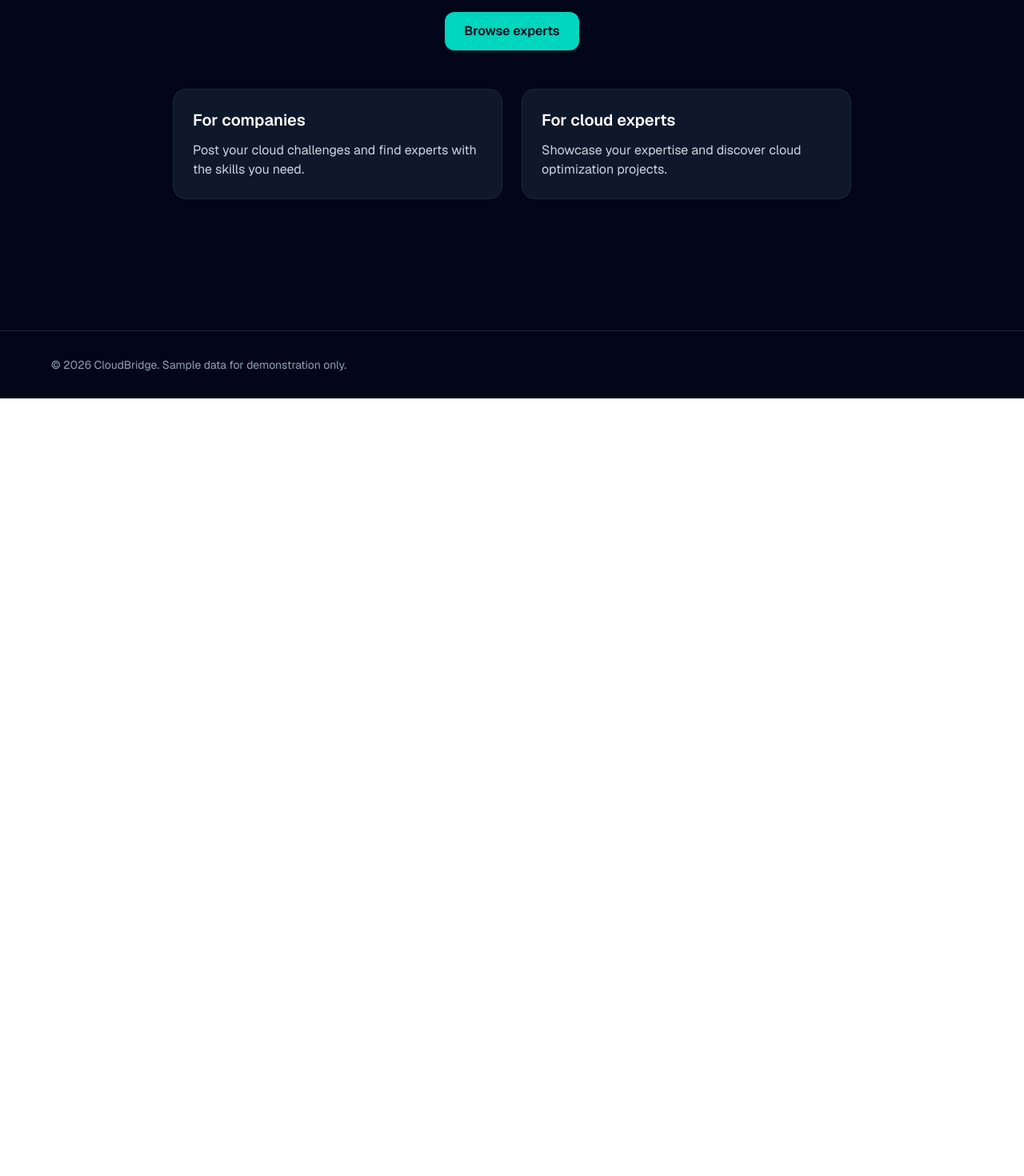
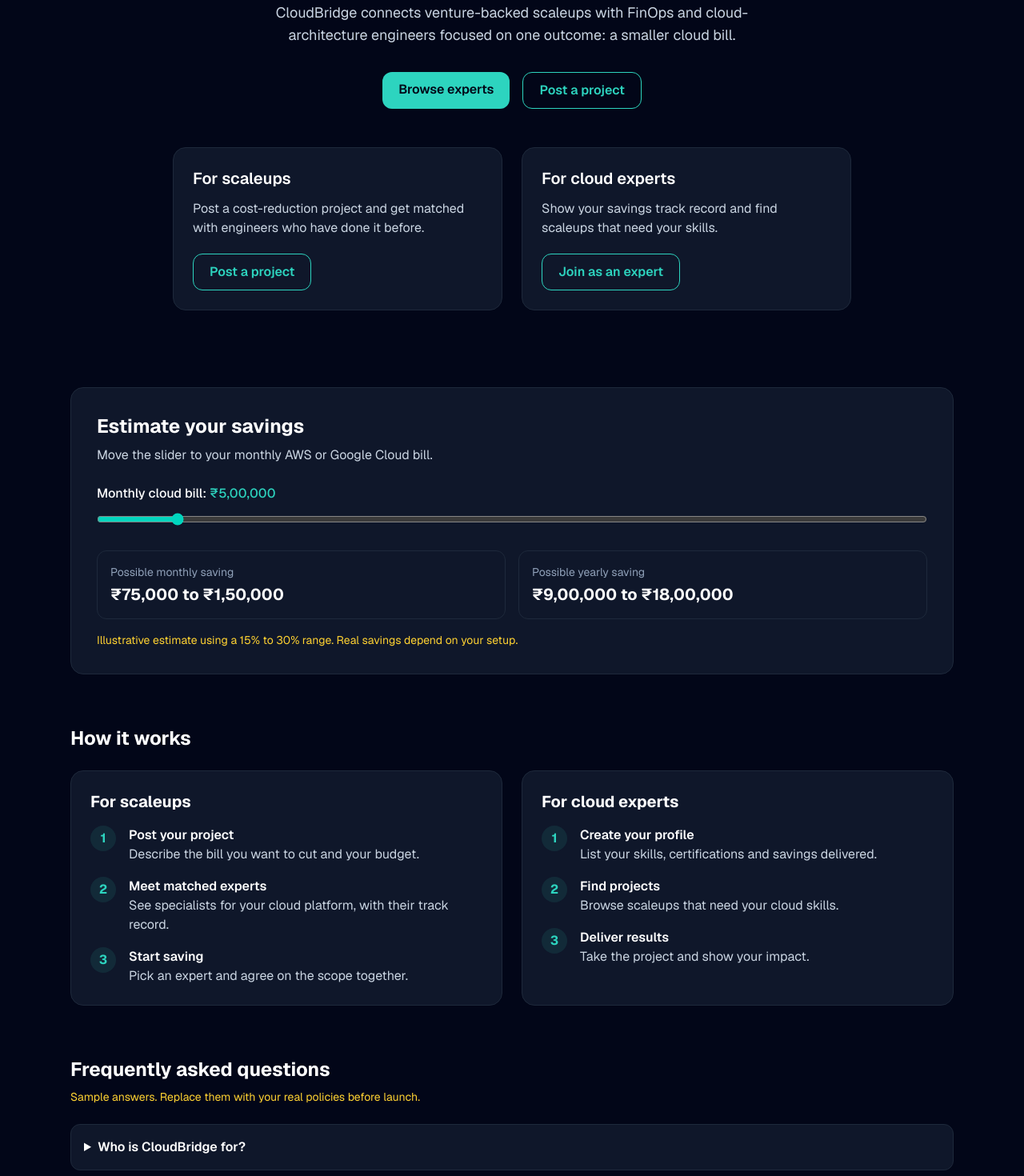
Before and after one commit to AareenRaj/Cloud-Bridge, a Next.js app: page / in a window 1280 px wide. Shown: the part 460-1930 px from the top of the page at 80% size. Before the commit the page ends 958 px from the top, so only its background shows below. Built offline with nearby package versions, Linux system fonts and the light colour scheme.

Commit message:
Reorder home page and apply scaleup-focused copy

```diff
--- a/src/app/page.tsx
+++ b/src/app/page.tsx
@@ -1,48 +1,68 @@
-import Link from "next/link";
+import SavingsEstimator from "@/components/SavingsEstimator";
+import HowItWorks from "@/components/HowItWorks";
+import Faq from "@/components/Faq";
+import Button from "@/components/Button";
+import Card from "@/components/Card";
+
 export default function Home() {
   return (
     <main className="min-h-screen bg-slate-950 text-white">
-
-
       <section className="mx-auto max-w-4xl px-6 py-24 text-center">
         <p className="mb-5 font-semibold text-teal-400">
-          CLOUD EXPERTS. SMARTER SPENDING.
+          CLOUD FINOPS FOR SCALEUPS
         </p>
 
         <h1 className="text-4xl font-bold leading-tight md:text-6xl">
-          Reduce your cloud costs with the right experts.
+          Cut your AWS and Google Cloud bill with specialists who only do that.
         </h1>
 
         <p className="mx-auto mt-6 max-w-2xl text-lg text-slate-300">
-          Connect with AWS and Google Cloud specialists to review
-          your infrastructure and find opportunities to save.
+          CloudBridge connects venture-backed scaleups with FinOps and
+          cloud-architecture engineers focused on one outcome: a smaller cloud
+          bill.
         </p>
 
-        <Link
-        href="/experts"
-        className="mt-8 inline-block rounded-xl bg-teal-400 px-6 py-3 font-semibold text-slate-950 hover:bg-teal-300"
-        >
-          Browse experts
-          </Link>
+        <div className="mt-8 flex flex-wrap justify-center gap-4">
+          <Button href="/experts">Browse experts</Button>
+          <Button href="/projects/new" variant="outline">
+            Post a project
+          </Button>
+        </div>
 
         <div className="mt-12 grid gap-6 text-left md:grid-cols-2">
-          <article className="rounded-2xl border border-slate-800 bg-slate-900 p-6">
-            <h2 className="text-xl font-semibold">For companies</h2>
+          <Card>
+            <h2 className="text-xl font-semibold">For scaleups</h2>
             <p className="mt-3 text-slate-300">
-              Post your cloud challenges and find experts with
-              the skills you need.
+              Post a cost-reduction project and get matched with engineers who
+              have done it before.
             </p>
-          </article>
+            <div className="mt-5">
+              <Button href="/projects/new" variant="outline">
+                Post a project
+              </Button>
+            </div>
+          </Card>
 
-          <article className="rounded-2xl border border-slate-800 bg-slate-900 p-6">
+          <Card>
             <h2 className="text-xl font-semibold">For cloud experts</h2>
             <p className="mt-3 text-slate-300">
-              Showcase your expertise and discover cloud
-              optimization projects.
+              Show your savings track record and find scaleups that need your
+              skills.
             </p>
-          </article>
+            <div className="mt-5">
+              <Button href="/experts/join" variant="outline">
+                Join as an expert
+              </Button>
+            </div>
+          </Card>
         </div>
       </section>
+
+      <div className="mx-auto max-w-6xl space-y-16 px-6 pb-24">
+        <SavingsEstimator />
+        <HowItWorks />
+        <Faq />
+      </div>
     </main>
   );
 }
--- /dev/null
+++ b/src/components/Faq.tsx
@@ -0,0 +1,25 @@
+const questions = [
+  ["Who is CloudBridge for?", "Venture-backed scaleups with growing AWS or Google Cloud bills, and the engineers who specialize in reducing them."],
+  ["How do I know an expert is good?", "Profiles show certifications and past savings. Verification is planned for the real launch."],
+  ["Does an expert need access to my cloud account?", "Often read-only billing access is enough to start. You decide what to share."],
+  ["What does it cost?", "Pricing is not set yet. This demo has no payments."],
+];
+
+export default function Faq() {
+  return (
+    <section>
+      <h2 className="text-2xl font-bold">Frequently asked questions</h2>
+      <p className="mt-2 text-sm text-amber-300">
+        Sample answers. Replace them with your real policies before launch.
+      </p>
+      <div className="mt-6 space-y-3">
+        {questions.map(([question, answer]) => (
+          <details key={question} className="rounded-xl border border-edge bg-panel p-4">
+            <summary className="cursor-pointer font-semibold">{question}</summary>
+            <p className="mt-3 text-slate-300">{answer}</p>
+          </details>
+        ))}
+      </div>
+    </section>
+  );
+}
--- /dev/null
+++ b/src/components/HowItWorks.tsx
@@ -0,0 +1,46 @@
+import Card from "@/components/Card";
+
+const forCompanies = [
+  ["Post your project", "Describe the bill you want to cut and your budget."],
+  ["Meet matched experts", "See specialists for your cloud platform, with their track record."],
+  ["Start saving", "Pick an expert and agree on the scope together."],
+];
+
+const forExperts = [
+  ["Create your profile", "List your skills, certifications and savings delivered."],
+  ["Find projects", "Browse scaleups that need your cloud skills."],
+  ["Deliver results", "Take the project and show your impact."],
+];
+
+function Steps({ title, steps }: { title: string; steps: string[][] }) {
+  return (
+    <Card>
+      <h3 className="text-xl font-bold">{title}</h3>
+      <ol className="mt-4 space-y-4">
+        {steps.map(([name, text], index) => (
+          <li key={name} className="flex gap-4">
+            <span className="flex h-8 w-8 flex-none items-center justify-center rounded-full bg-brand/10 font-bold text-brand">
+              {index + 1}
+            </span>
+            <div>
+              <p className="font-semibold">{name}</p>
+              <p className="text-slate-300">{text}</p>
+            </div>
+          </li>
+        ))}
+      </ol>
+    </Card>
+  );
+}
+
+export default function HowItWorks() {
+  return (
+    <section>
+      <h2 className="text-2xl font-bold">How it works</h2>
+      <div className="mt-6 grid gap-6 md:grid-cols-2">
+        <Steps title="For scaleups" steps={forCompanies} />
+        <Steps title="For cloud experts" steps={forExperts} />
+      </div>
+    </section>
+  );
+}
--- /dev/null
+++ b/src/components/SavingsEstimator.tsx
@@ -0,0 +1,58 @@
+"use client";
+
+import { useState } from "react";
+import Card from "@/components/Card";
+
+// Illustrative assumption, not a guarantee. Replace with your own
+// numbers once you have real case results.
+const LOW = 0.15;
+const HIGH = 0.3;
+
+const rupees = (n: number) => "₹" + Math.round(n).toLocaleString("en-IN");
+
+export default function SavingsEstimator() {
+  const [bill, setBill] = useState(500000);
+
+  return (
+    <Card className="p-8">
+      <h2 className="text-2xl font-bold">Estimate your savings</h2>
+      <p className="mt-2 text-slate-300">
+        Move the slider to your monthly AWS or Google Cloud bill.
+      </p>
+
+      <label htmlFor="bill" className="mt-6 block font-medium">
+        Monthly cloud bill: <span className="text-brand">{rupees(bill)}</span>
+      </label>
+      <input
+        id="bill"
+        type="range"
+        min={50000}
+        max={5000000}
+        step={50000}
+        value={bill}
+        onChange={(event) => setBill(Number(event.target.value))}
+        className="mt-3 w-full accent-teal-400"
+      />
+
+      <div className="mt-6 grid gap-4 sm:grid-cols-2">
+        <div className="rounded-xl border border-edge p-4">
+          <p className="text-sm text-slate-400">Possible monthly saving</p>
+          <p className="mt-1 text-xl font-bold" aria-live="polite">
+            {rupees(bill * LOW)} to {rupees(bill * HIGH)}
+          </p>
+        </div>
+        <div className="rounded-xl border border-edge p-4">
+          <p className="text-sm text-slate-400">Possible yearly saving</p>
+          <p className="mt-1 text-xl font-bold" aria-live="polite">
+            {rupees(bill * LOW * 12)} to {rupees(bill * HIGH * 12)}
+          </p>
+        </div>
+      </div>
+
+      <p className="mt-4 text-sm text-amber-300">
+        Illustrative estimate using a 15% to 30% range. Real savings depend on
+        your setup.
+      </p>
+    </Card>
+  );
+}
```
